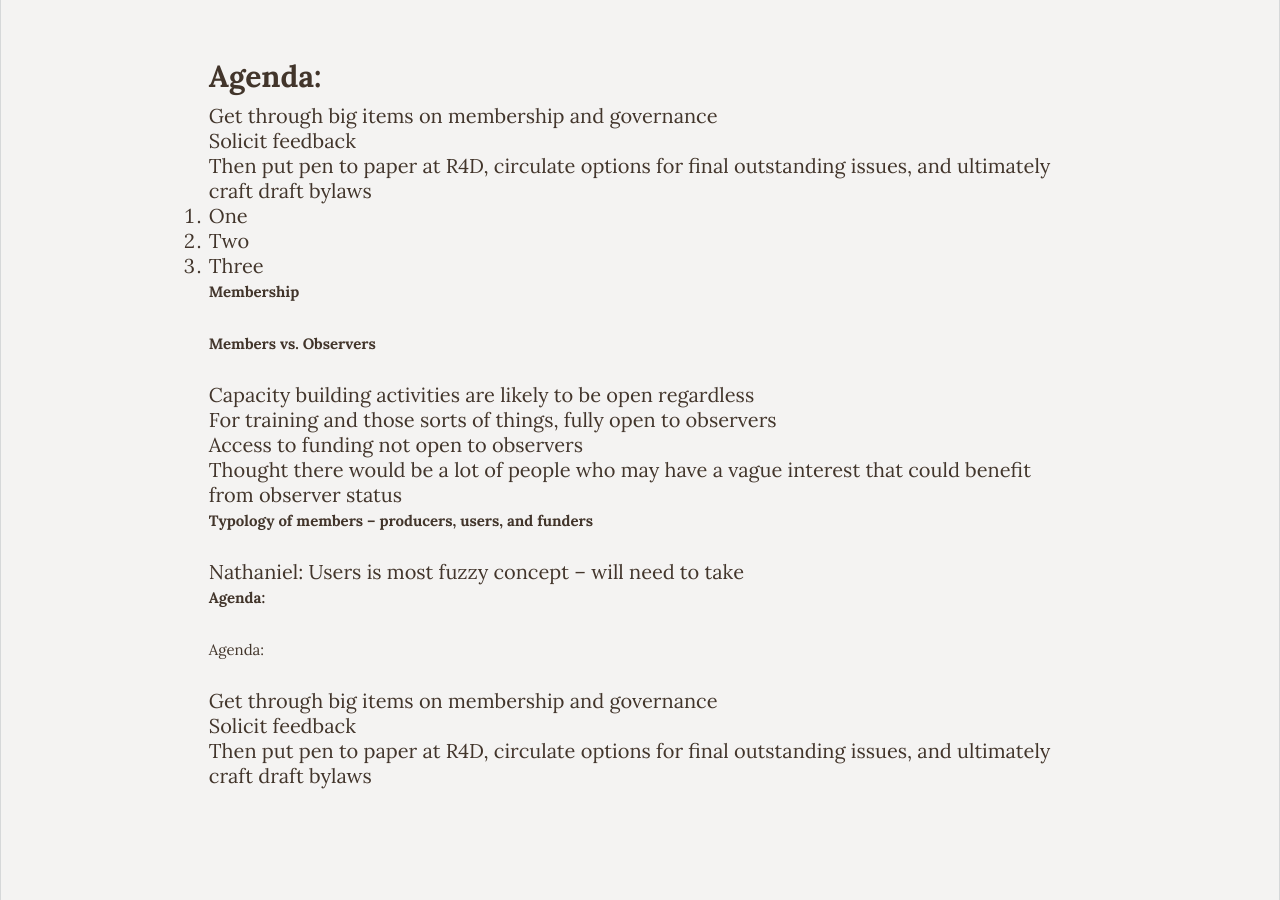
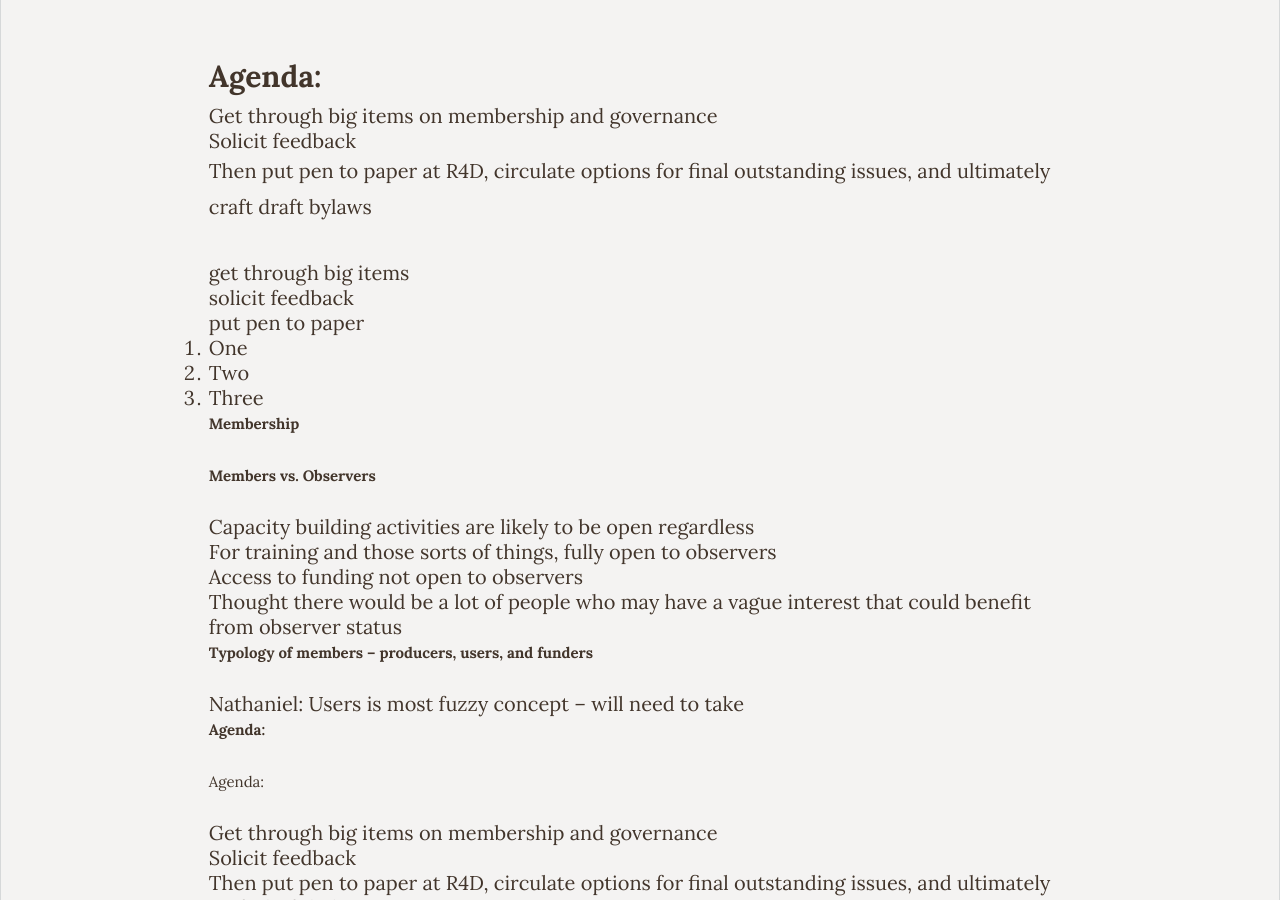
Before and after one commit to GovernanceDataAlliance/GDA-Dashboard, a Jekyll site: the page built from blog/_posts/2016-02-25-governance-an-membership-meeting.md, in a window 1280 px wide and 900 px high, scrolled down 499 px. Built offline with Jekyll 4.4.1, drawn with Linux system fonts in a browser that asks for light colours.

Commit message:
Updated 2016-02-25-governance-an-membership-meeting.md

```diff
--- a/blog/_posts/2016-02-25-governance-an-membership-meeting.md
+++ b/blog/_posts/2016-02-25-governance-an-membership-meeting.md
@@ -10,11 +10,18 @@
 ---
 
 
+
 ## Agenda:
 
 - Get through big items on membership and governance
 - Solicit feedback
 - Then put pen to paper at R4D, circulate options for final outstanding issues, and ultimately craft draft bylaws
+
+
+- get through big items
+- solicit feedback
+- put pen to paper
+
 
 1. One
 2. Two
```
